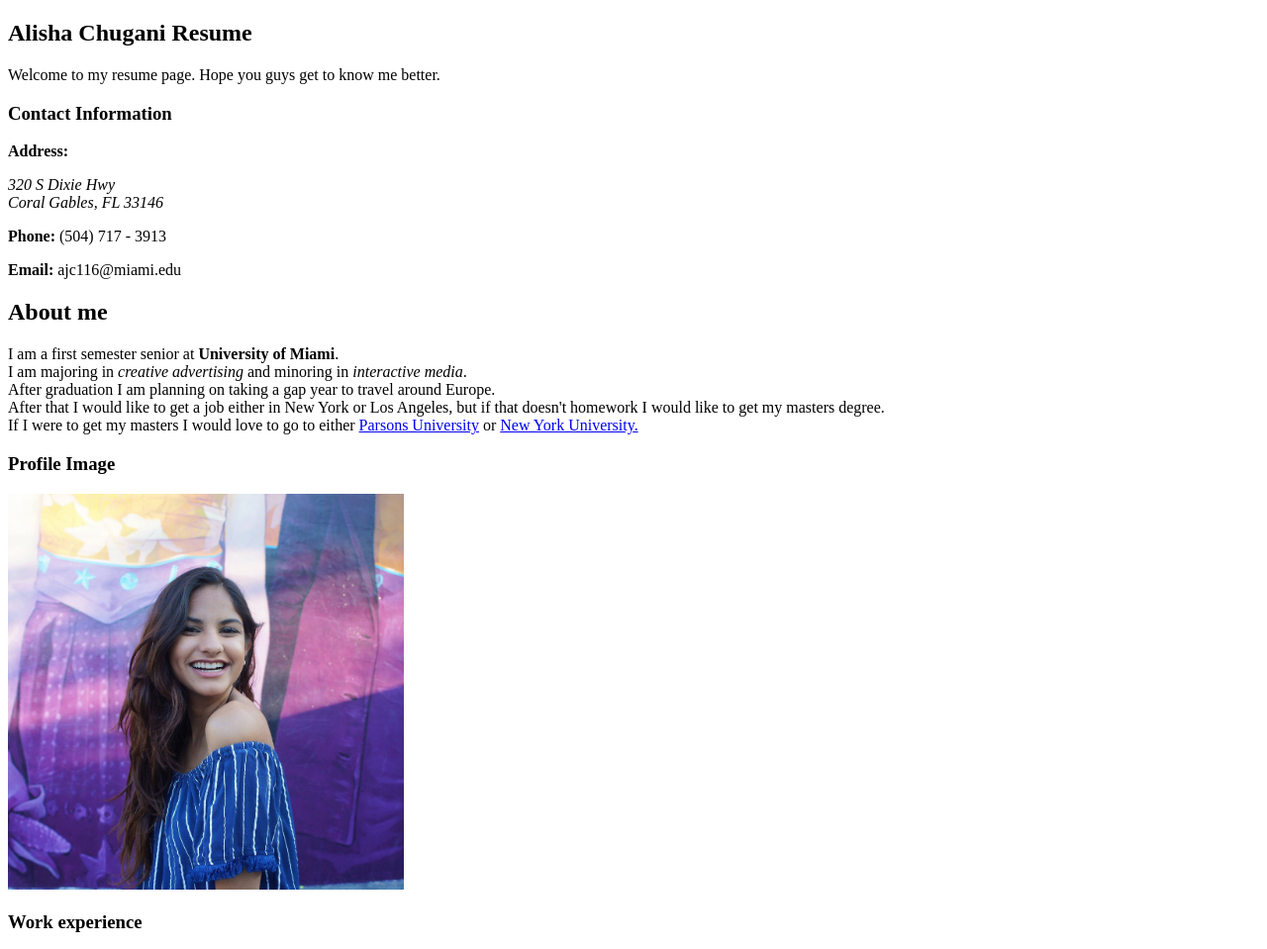
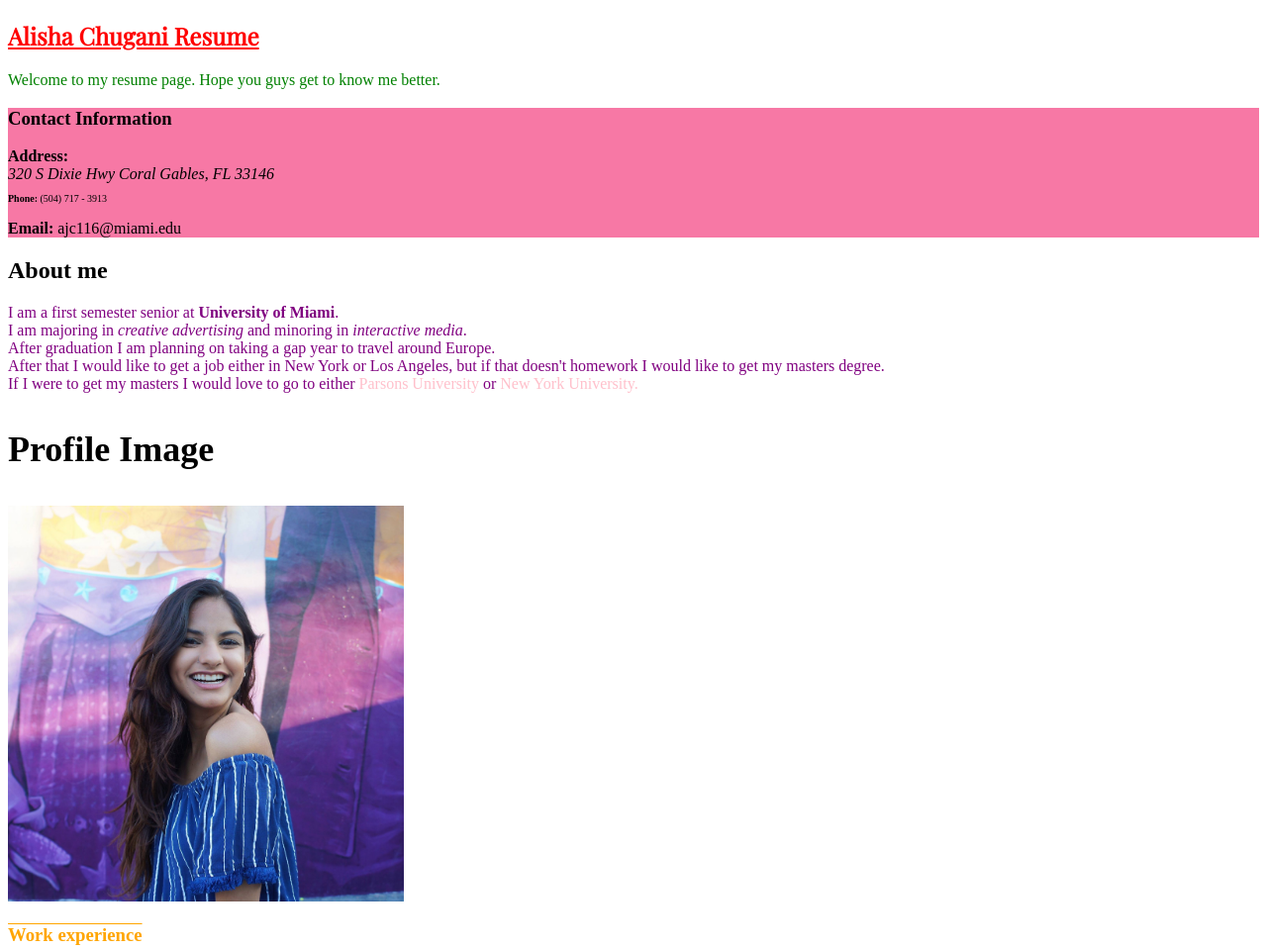
Before and after one commit to alishachugani/alishachugani.github.io, a plain HTML site: page HW/assigment 2/index.html in a window 1280 px wide. Shown: the top 959 px of the page at 99% size. Drawn offline with nearby package versions, Linux system fonts and the light colour scheme.

Commit message:
homework

```diff
--- a/HW/assigment 2/index.html
+++ b/HW/assigment 2/index.html
@@ -6,20 +6,21 @@
     <meta name="description" content="This is Alisha's resume page">
     <meta name="keyword" content="resume, profile">
     <title> Alisha Chugani Resume Page </title>
+    <link href="https://fonts.googleapis.com/css?family=Playfair+Display" rel="stylesheet">
+    <link rel= "stylesheet" href="style.css">
   </head>
   <body>
     <main>
       <section id="main">
-        <h1> Alisha Chugani Resume </h1>
-        <p>Welcome to my resume page. Hope you guys get to know me better.</p>
+        <h1 id="maintitle"> Alisha Chugani Resume </h1>
+        <p class="greentext">Welcome to my resume page. Hope you guys get to know me better.</p>
       </section>
-      <section>
+      <section class="pink-bg">
         <h3> Contact Information </h3>
-        <p>
-         <strong>Address: </strong>
-         <address class=""> 320 S Dixie Hwy <br>Coral Gables, FL 33146 </address>
-       </p>
-       <p>
+        <strong>Address: </strong>
+         <address class=""> 320 S Dixie Hwy
+           Coral Gables, FL 33146 </address>
+       <p class="smalltext">
          <strong>Phone: </strong>
          (504) 717 - 3913
        </p>
@@ -30,7 +31,7 @@
       </section>
       <section>
         <h2> About me </h2>
-        <p> I am a first semester senior at <strong>University of
+        <p class="purpletext">I am a first semester senior at <strong>University of
           Miami</strong>. <br>
           I am majoring in <em>creative advertising</em> and minoring
           in <em>interactive media</em>.<br>
@@ -41,14 +42,14 @@
           If I were to get my masters I would love to go to either <a href="https://www.newschool.edu/parsons/">Parsons University</a>
           or <a href="https://www.nyu.edu/">New York University.</a>
         </p>
-        <p>
-        <h3> Profile Image </h3>
+        <h3 class="largetext"> Profile Image </h3>
+       <p>
         <img src="images/alisharesume.jpg" alt="Thats me!" width="400px">
         <!-- This picture was taken in Wynwood, I will probably change it later -->
         </p>
         </section>
       <section>
-        <h3> Work experience </h3>
+        <h3 id= "worktitle">   Work experience </h3>
         <ol>
           <li><b>Publi 4</b>, Panama, Panama. <i>June-July 2017</i>
             <ul>
@@ -74,7 +75,7 @@
                   by answering comments and questions</li>
                 </ul>
         </ol>
-        <h3> Volunteer Experience </h3>
+        <h3 class="greentext"> Volunteer Experience </h3>
         <ul>
           <li><b>Miami Lighthouse of the Blind</b>, Coral Gables, Florid.
             <i>August 2016- Present</i> </li>
@@ -83,7 +84,7 @@
             <li><b>TECHO</b>, Panama, Panama. <i>October 2014</i></li>
             <li><b>Fanlyc</b>, Panama, Panama.<i> December 2012-January 2013</i></li>
         </ul>
-        <h3> Skills and Activities </h3>
+        <h3 class="largetext"> Skills and Activities </h3>
         <ul>
           <li><b>Activities:</b>University of Miami Advertising Club, Loyola University
             Advertising Club, Delta Gamma Fraternity</li>
@@ -93,7 +94,7 @@
           <li><b>Languages:</b>Fluent in Spanish and English </li>
           <li><b>Achievements:</b>Dean’s List</li>
       </section>
-      <section>
+      <section class="pink-bg">
         <h3> Personal Interests </h3>
         <p> Some of the things im interested about include: </p>
         <ul>
@@ -104,9 +105,9 @@
           <li> Knowing different cultures </li>
         </ul>
       </section>
-      <section>
+      <section class="purpletext">
         <h3> Class Schedule </h3>
-        <p> This is my class schedule for this current semester </p>
+        <p class="smalltext"> This is my class schedule for this current semester </p>
         <table>
           <tr>
             <th>Time </th>
--- /dev/null
+++ b/HW/assigment 2/style.css
@@ -0,0 +1,29 @@
+/*
+font-family: 'Playfair Display', serif;
+*/
+.greentext {color:green;}
+.largetext { font-size: 36px;}
+.smalltext {font-size: 10px;}
+.pink-bg {background: #F778A5;}
+.purpletext {color: #800080}
+
+
+#maintitle {
+  text-decoration:
+  underline;
+  font-family: 'Playfair Display', serif;
+  color: red;
+}
+
+#worktitle {
+  text-decoration: overline;
+  color: orange;
+}
+
+a{
+  text-decoration: none;
+  color: pink;
+}
+a:hover{
+  color: yellow;
+}
```
Also changed, not shown: HW/assigment 1/index.html (+4 -5 lines), 1 other file.
